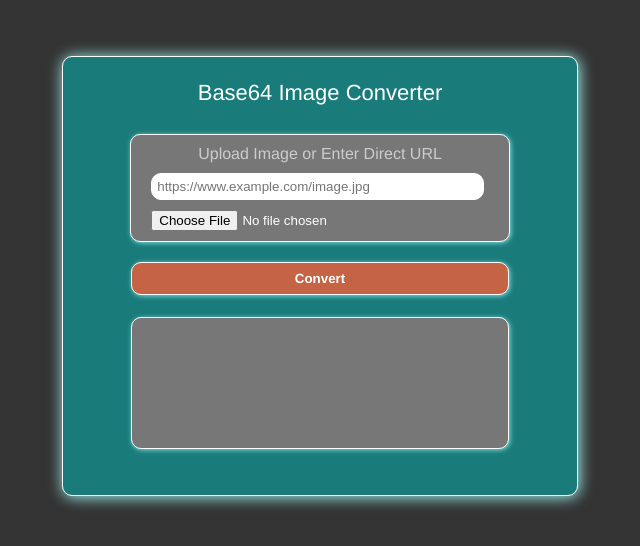
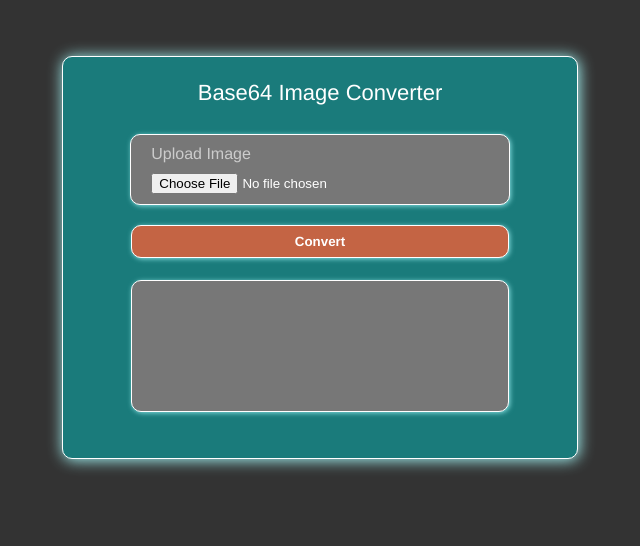
Before and after one commit to christian-m-castillo/base64-converter, a plain HTML site: page index.html in a window 1280 px wide. Shown: the whole page, without its empty margins (320-960 px from the left). Drawn offline with Linux system fonts and the light colour scheme.

Commit message:
Commented out URL input features until CORS proxy set up

```diff
--- a/css/styles.css
+++ b/css/styles.css
@@ -39,8 +39,8 @@ h1 {
 
 .upload-label {
   display: block;
-  margin-bottom: 10px;
-  text-align: center;
+  /*margin-bottom: 10px;*/
+  text-align: left;
   color: #ccc;
 }
 
--- a/index.html
+++ b/index.html
@@ -11,8 +11,8 @@
     <h1>Base64 Image Converter</h1>
     <div class="upload-section">
 
-        <label for="fileInput" class="upload-label">Upload Image or Enter Direct URL</label>
-        <input type="text" id="imageUrlInput" class="url-input" placeholder="https://www.example.com/image.jpg">
+        <label for="fileInput" class="upload-label">Upload Image <!-- or add URL--></label>
+        <!--<input type="text" id="imageUrlInput" class="url-input" placeholder="https://www.example.com/image.jpg">-->
         <input type="file" id="fileInput" accept="image/jpeg, image/png, image/heic, image/webp" class="file-input">
 
     </div>
--- a/js/app.js
+++ b/js/app.js
@@ -24,7 +24,8 @@ function convertToBase64() {
   } else if (imageUrlInput.value.trim() !== '') {
     // If image URL is provided
     const imageUrl = imageUrlInput.value.trim();
-    fetch(imageUrl)
+    const corsProxyUrl = `https://cors-anywhere.herokuapp.com/${imageUrl}`;
+    fetch(corsProxyUrl)
       .then(response => {
         if (!response.ok) {
           throw new Error('Network response was not ok');
```
